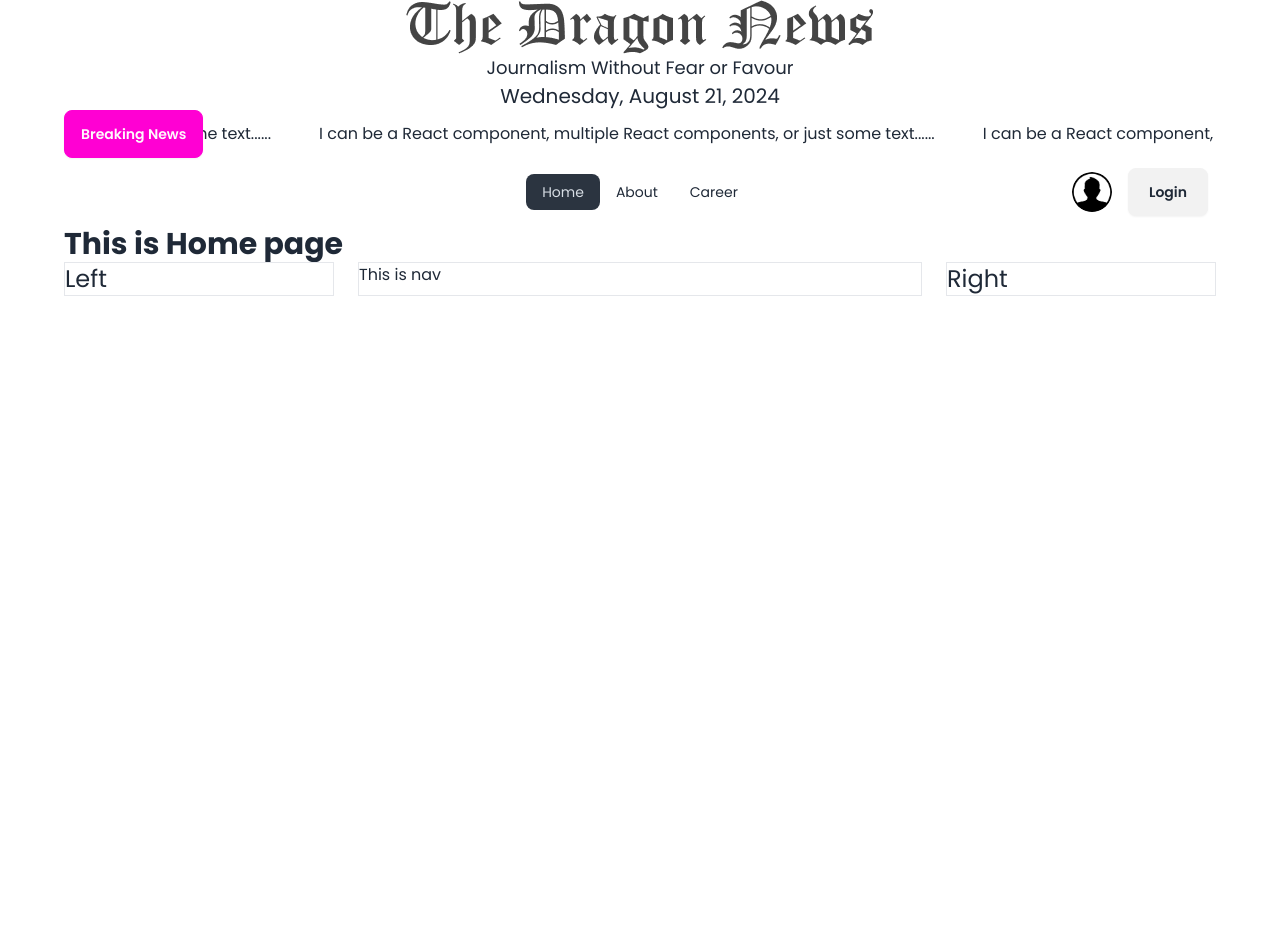
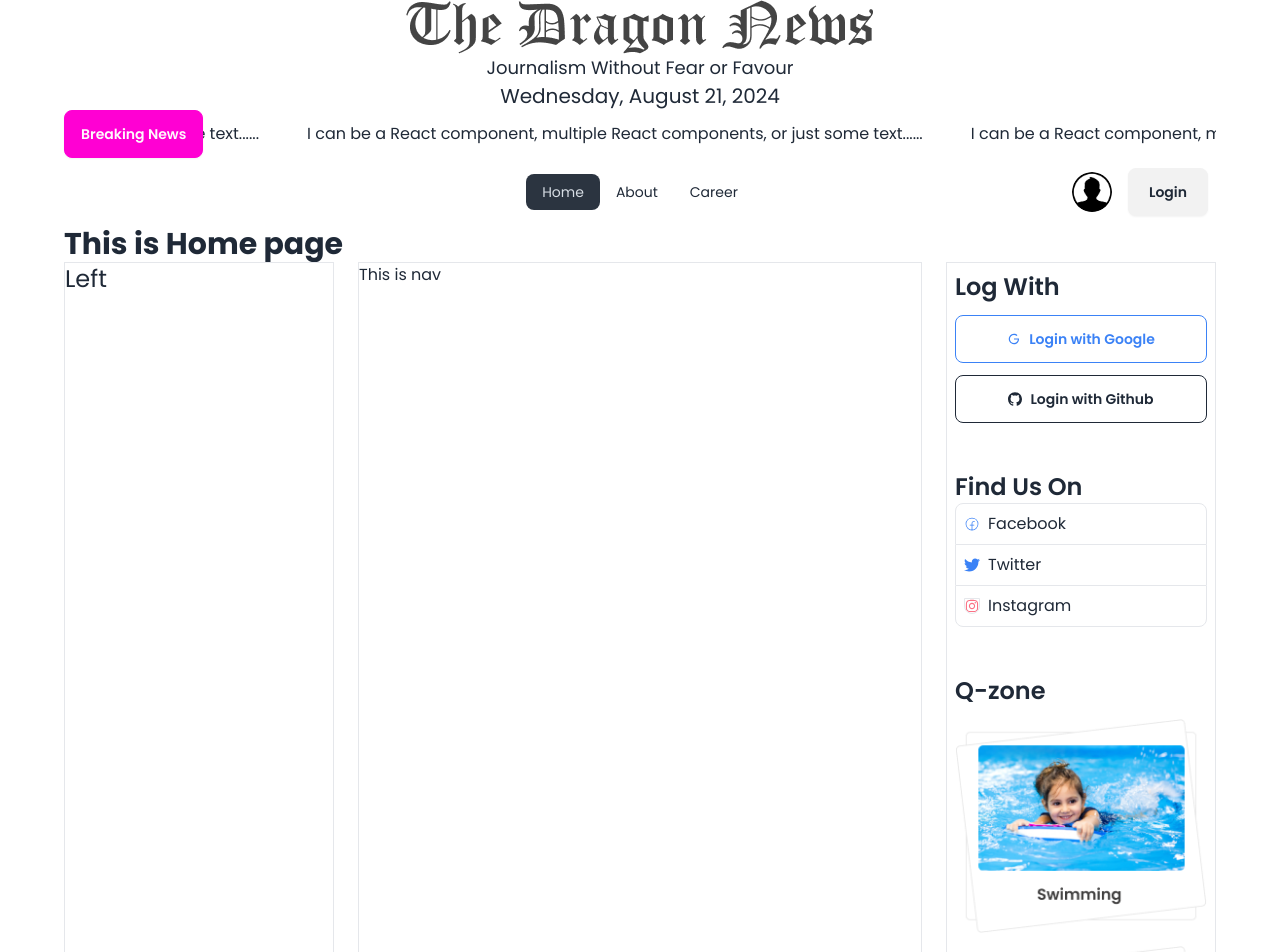
Before and after one commit to Jayedjb765/React-Dragon_News, a React (Vite) app: page / in a window 1280 px wide. Shown: the top 952 px of the page. Before the commit the page ends 800 px from the top, so only its background shows below. Built offline with nearby package versions, Linux system fonts and the light colour scheme.

Commit message:
Updating Right Navbar

```diff
--- a/package.json
+++ b/package.json
@@ -17,6 +17,7 @@
     "react": "^18.3.1",
     "react-dom": "^18.3.1",
     "react-fast-marquee": "^1.6.5",
+    "react-icons": "^5.3.0",
     "react-router-dom": "^6.26.1",
     "sort-by": "^1.2.0"
   },
--- a/src/Shared/RightNav/RightNav.jsx
+++ b/src/Shared/RightNav/RightNav.jsx
@@ -1,12 +1,47 @@
-import React from 'react';
+import React from "react";
+import { RiGoogleLine } from "react-icons/ri";
+import { SiGithub } from "react-icons/si";
+import { PiFacebookLogoLight } from "react-icons/pi";
+import { FaTwitter } from "react-icons/fa";
+import { FaInstagram } from "react-icons/fa";
+import qzone1 from '../../assets/qZone1.png'
+import qzone2 from '../../assets/qZone2.png'
+import qzone3 from '../../assets/qZone3.png'
 
 const RightNav = () => {
-    return (
-        <div>
-            <h4 className="text-2xl">Right</h4>
+  return (
+    <div>
+      <div className="p-2  space-y-3 mb-8">
+        <h3 className="text-2xl font-semibold">Log With</h3>
+        <button className="btn btn-outline w-full text-blue-500">
+          <RiGoogleLine></RiGoogleLine> Login with Google
+        </button>
+        <button className="btn btn-outline w-full">
+          <SiGithub></SiGithub> Login with Github
+        </button>
+      </div>
+      <div className="p-2  ">
+        <h3 className="text-2xl font-semibold ">Find Us On</h3>
+        <a className="flex border rounded-t-lg p-2" href="">
+        <PiFacebookLogoLight className="mt-1  mr-2 text-blue-500  "></PiFacebookLogoLight> <span>Facebook</span>
+        </a>
+        <a className=" flex border-x p-2 " href="">
+        <FaTwitter className="mt-1 mr-2 text-blue-500"></FaTwitter> <span>Twitter</span>
+        </a>
+        <a className=" flex border rounded-b-lg p-2" href="">
+        <FaInstagram className="mt-1 mr-2 text-rose-400 rounded-b-lg border"></FaInstagram> <span>Instagram</span>
+        </a>
 
-        </div>
-    );
+      </div>
+      <div className="p-2  space-y-3 mt-8">
+        <h3 className="text-2xl font-semibold">Q-zone</h3>
+        <img src={qzone1} alt="" />
+        <img src={qzone2} alt="" />
+        <img src={qzone3} alt="" />
+
+      </div>
+    </div>
+  );
 };
 
 export default RightNav;
```
Also changed, not shown: 1 other file (tests, documents, lock files or other folders).
